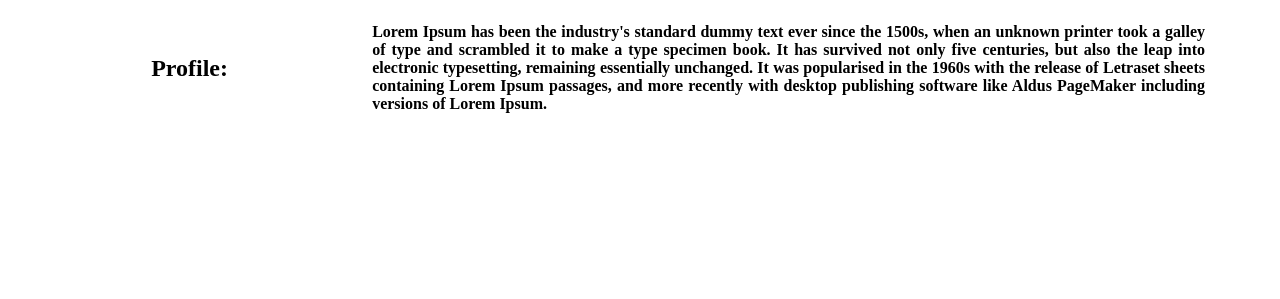
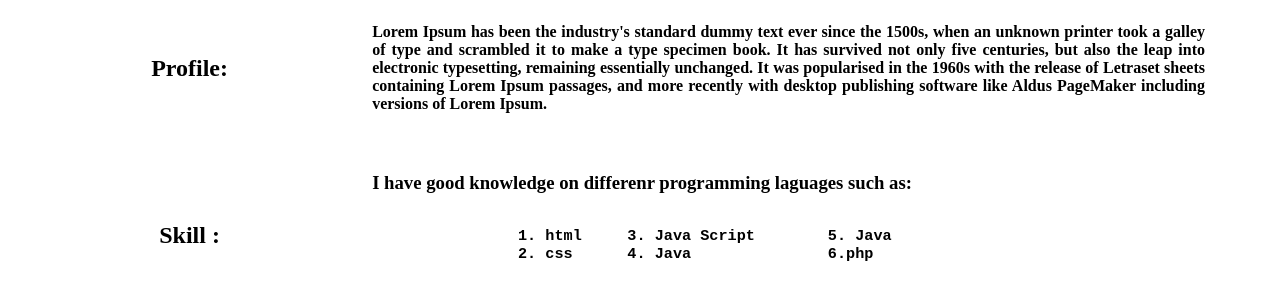
Before and after one commit to BikramGyawali/Cv-html, a plain HTML site: page index.html in a window 1280 px wide. Shown: the part 249-548 px from the top of the page. Drawn offline with Linux system fonts and the light colour scheme.

Commit message:
Added Skills Section

```diff
--- a/index.html
+++ b/index.html
@@ -52,5 +52,25 @@
         </p>
       </th>
     </table>
+    <br />
+
+    <!-- table for skill -->
+
+    <table width="1200px">
+      <th width="300px">
+        <h2>Skill :</h2>
+      </th>
+      <th width="700px" align="justify">
+        <h3>
+          I have good knowledge on differenr programming laguages such as:
+          <pre align="left">
+               <b>
+                1. html     3. Java Script        5. Java
+                2. css      4. Java               6.php
+               </b>
+            </pre>
+        </h3>
+      </th>
+    </table>
   </body>
 </html>
```
